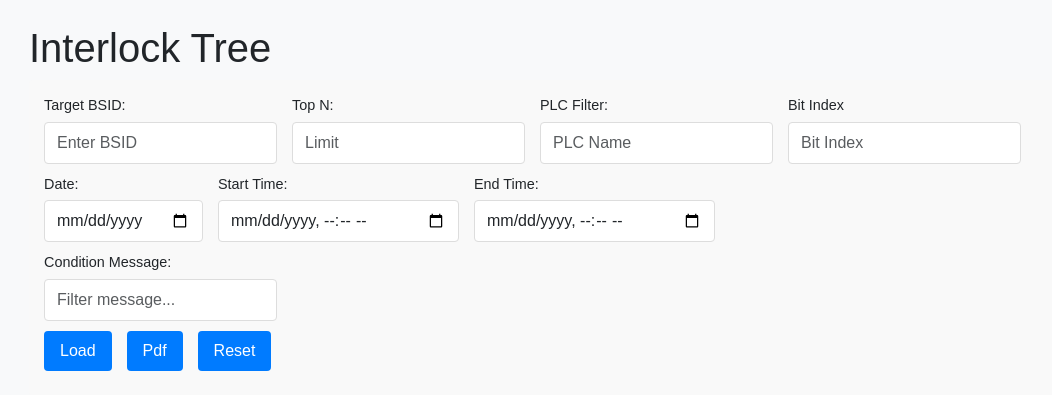
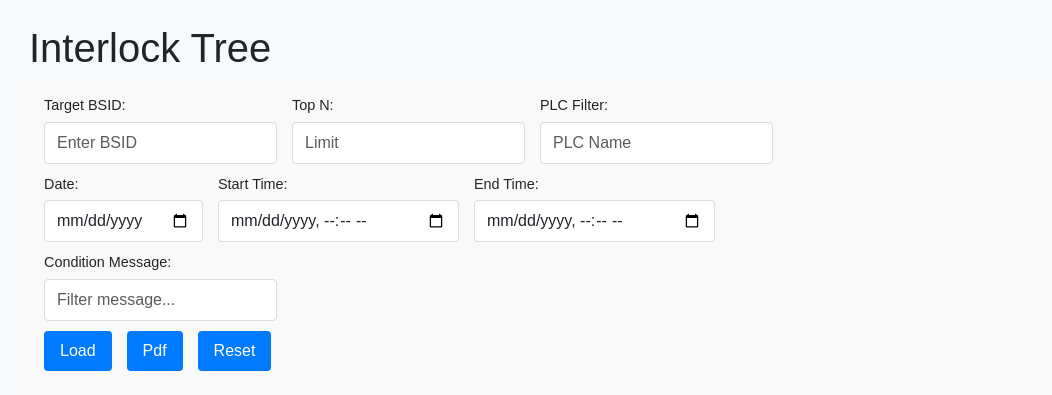
Before and after one commit to bucofski/First_Faults_GUI, a Flask app: page /plc/table-tree in a window 1280 px wide. Shown: the part 56-451 px from the top of the page, without its empty margins (53-1105 px from the left). Run offline with Flask 3, Linux system fonts and the light colour scheme.

Commit message:
Remove `filter_bit_index` support from repository, PDF generation, and UI
- Eliminate `filter_bit_index` parameter from repository queries and related logic.
- Update PDF generation to exclude `Bit Index` from headers, data rows, and conditions display.
- Remove `filter_bit_index` input field from UI and templates.
- Adjust table and conditions templates to reflect updated structure.

```diff
--- a/data/repositories/repository.py
+++ b/data/repositories/repository.py
@@ -22,7 +22,6 @@ class InterlockRepository:
         self,
         target_bsid: int | None = None,
         top_n: int | None = None,
-        filter_bit_index: int | None = None,
         filter_date: datetime | None = None,
         filter_timestamp_start: datetime | None = None,
         filter_timestamp_end: datetime | None = None,
--- a/presentations/services/pdf_generator.py
+++ b/presentations/services/pdf_generator.py
@@ -40,7 +40,8 @@ class PdfGenerator:
                 conds = getattr(n, "conditions", None) or []
                 if conds:
                     cond_text = "<br/>".join(
-                        (getattr(c, "message", None) or "").strip() or "N/A" for c in conds
+                        f"[Bit {getattr(c, 'bit_index', 'N/A')}] {(getattr(c, 'message', None) or '').strip() or 'N/A'}"
+                        for c in conds
                     )
                 else:
                     cond_text = "-"
@@ -49,7 +50,6 @@ class PdfGenerator:
                     f"{indent}{caret}<b>Level {level}</b> - {msg}",
                     getattr(n, "bsid", None) or "N/A",
                     getattr(n, "plc", None) or "N/A",
-                    getattr(n, "bit_index", None) or "N/A",
                     getattr(n, "direction", None) or "N/A",
                     str(getattr(n, "timestamp", None) or "N/A"),
                     getattr(n, "status", None) or "N/A",
@@ -112,7 +112,7 @@ class PdfGenerator:
             Spacer(1, 6),
         ]
 
-        header = ["Interlock Message", "BSID", "PLC", "BITINDEX", "Direction", "Timestamp", "Status", "Conditions"]
+        header = ["Interlock Message", "BSID", "PLC", "Direction", "Timestamp", "Status", "Conditions"]
         data = [header]
 
         if rows:
--- a/presentations/templates/table_tree.html
+++ b/presentations/templates/table_tree.html
@@ -35,15 +35,7 @@
                    placeholder="PLC Name"
                    class="form-control">
         </div>
-        <div class="form-group">
-            <label for="filter_bit_index">Bit Index</label>
-            <input type="number"
-                   id="filter_bit_index"
-                   name="filter_bit_index"
-                   placeholder="Bit Index"
-                   value="{{ filter_bit_index or '' }}"
-                   class="form-control">
-        </div>
+
     </div>
 
     <div class="form-row">
@@ -130,7 +122,6 @@
     </td>
     <td>{{ node.bsid or 'N/A' }}</td>
     <td>{{ node.plc or 'N/A' }}</td>
-    <td>{{ node.bit_index or 'N/A' }}</td>
     <td>{{ node.direction or 'N/A' }}</td>
     <td>{{ node.timestamp or 'N/A' }}</td>
     <td>
@@ -142,7 +133,9 @@
         {% if node.conditions %}
         <ul class="conditions-list">
             {% for cond in node.conditions %}
-            <li>{{ cond.message }}</li>
+            <li>bit index :{{ cond.bit_index }}</li>
+            <li>msg :{{ cond.message }}</li>
+                <br/>
             {% endfor %}
         </ul>
         {% else %}
@@ -161,7 +154,6 @@
         <th>Interlock Message</th>
         <th>BSID</th>
         <th>PLC</th>
-        <th>Bit Index</th>
         <th>Direction</th>
         <th>Timestamp</th>
         <th>Status</th>
```
